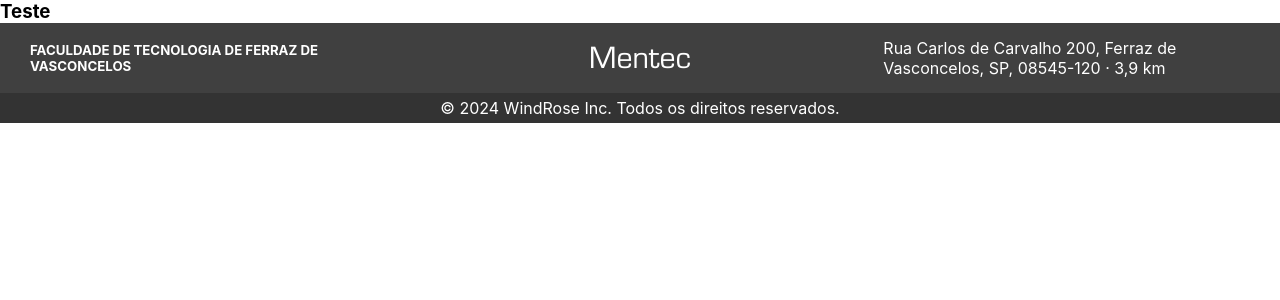
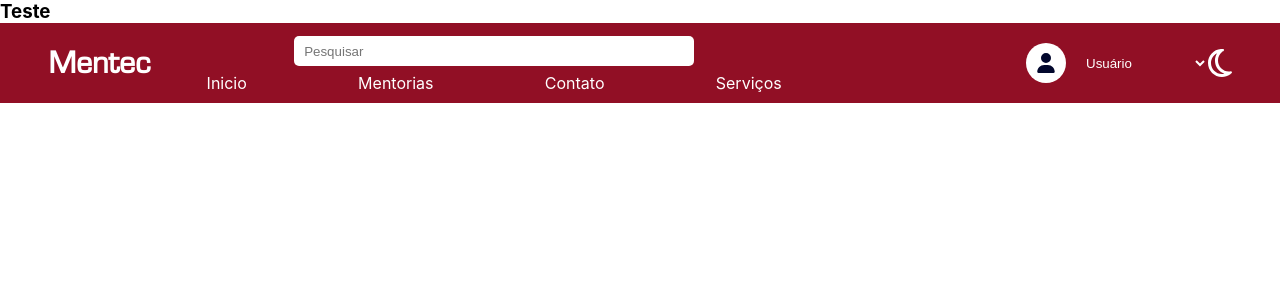
Before and after one commit to devGusta2/Mentec, a React (Create React App) app: page /Tpage in a window 1280 px wide. Shown: the top 300 px of the page. Built offline with nearby package versions, Linux system fonts and the light colour scheme.

Commit message:
Font awesome

```diff
--- a/src/Pages/Mentors/index.js
+++ b/src/Pages/Mentors/index.js
@@ -1,5 +1,10 @@
 import style from './Mentors.module.css';
 import Header from '../../Components/Header/Header';
+
+
+import { FontAwesomeIcon } from '@fortawesome/react-fontawesome';
+import { faMoon } from '@fortawesome/free-solid-svg-icons';
+
 export default function(){
     return(
         <div className={style.container}>
--- a/src/Pages/Tpage/index.js
+++ b/src/Pages/Tpage/index.js
@@ -1,11 +1,12 @@
 import Header from "../../Components/Header/Header"
 import Footer from "../../Components/Footer/Footer";
+
 function Tpage(){
     return(
         <div>
             <h3>Teste</h3>
 
-            <Footer></Footer>
+            <Header></Header>
         </div>
     )
 }
```
